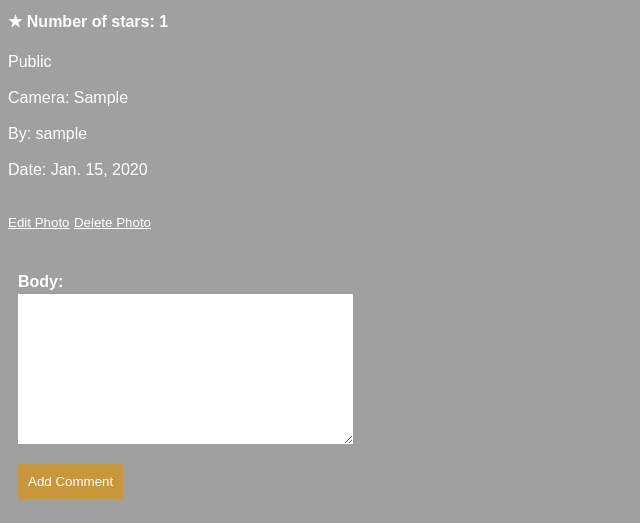
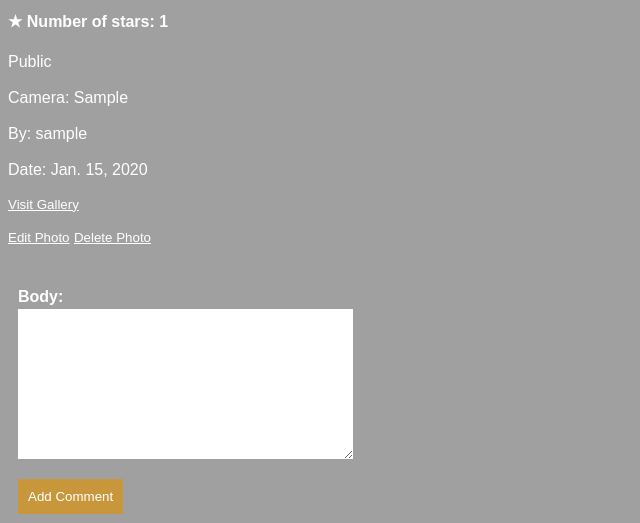
Before and after one commit to shaneneiman/photogallery-django, a Django app: page /photo/view/1 in a window 1280 px wide. Shown: the part 421-944 px from the top of the page, without its empty margins (0-640 px from the left). Run offline with Django 3.2, Linux system fonts and the light colour scheme; a user stored in the database is signed in; tables that the repository leaves empty hold one stand-in row (values such as "Sample post"); grey boxes marked "Sample" are stand-in pictures; parts of the project's set-up code (start-up, migrations or seed data) failed here and were passed over.

Commit message:
Added link to view a photo's gallery if the photo is in a gallery

```diff
--- a/photogallery/views.py
+++ b/photogallery/views.py
@@ -226,12 +226,16 @@ def view_photo(request, photo_pk):
     photo = get_object_or_404(Photo.objects.for_user(request.user).count_interactions(), pk=photo_pk)
     comments = photo.comments.all()
     starred_photo = False
+    gallery = None
     if photo in request.user.starred_photos.all():
         starred_photo = True
+    if photo.gallery.all() is not None:
+        gallery = photo.gallery.first()
     return render(request, "photogallery/view_photo.html", {
         "photo": photo,
         "comments": comments,
         "CommentForm": CommentForm,
         "photo_pk": photo_pk,
-        "starred_photo": starred_photo
+        "starred_photo": starred_photo,
+        "gallery": gallery
     })
--- a/templates/photogallery/view_photo.html
+++ b/templates/photogallery/view_photo.html
@@ -21,11 +21,14 @@
 <div class="text">Camera: {{ photo.camera }}</div><br>
 <div class="text">By: {{ photo.photo_by }}</div><br>
 <div class="text">Date: {{ photo.photo_added_date }}</div><br>
+{% if gallery is not None %}
+<a class="link" href="{% url 'view_gallery' gallery_pk=gallery.pk %}">Visit Gallery</a>
+{% endif %}
 
 {% if user.is_authenticated and request.user == photo.photo_by %}
 <p>
     <a class="link" href="{% url 'edit_photo' photo_pk=photo.pk %}">Edit Photo</a>
-    <a class="link" href="{% url 'delete_photo' photo_pk=photo_pk %}">Delete Photo</a>
+    <a class="link" href="{% url 'delete_photo' photo_pk=photo.pk %}">Delete Photo</a>
 </p>
 {% endif %}
 <div>
```
